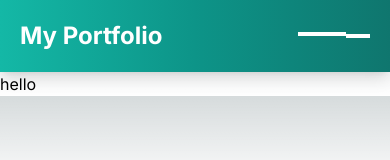
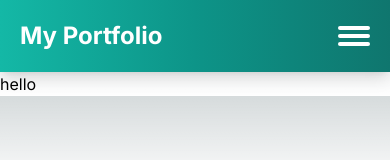
Before and after one commit to Shaikhtayyaba97/my_porfolio, a Next.js app: page / in a window 390 px wide. Shown: the top 160 px of the page. Built offline with nearby package versions, Linux system fonts and the light colour scheme.

Commit message:
added menu

```diff
--- a/src/components/Header.tsx
+++ b/src/components/Header.tsx
@@ -36,11 +36,11 @@ const Header = () => {
           </ul>
         </nav>
 
-        {/* Hamburger Icon for Mobile */}
-        <div className="md:hidden flex items-center" onClick={toggleMenu}>
-          <span className="block w-6 h-1 bg-white mb-1"></span>
-          <span className="block w-6 h-1 bg-white mb-1"></span>
-          <span className="block w-6 h-1 bg-white"></span>
+        {/* 3-Line Hamburger Icon for Mobile */}
+        <div className="md:hidden flex flex-col items-center justify-center space-y-1" onClick={toggleMenu}>
+          <div className="w-8 h-1 bg-white rounded-md"></div>
+          <div className="w-8 h-1 bg-white rounded-md"></div>
+          <div className="w-8 h-1 bg-white rounded-md"></div>
         </div>
       </div>
 
```
